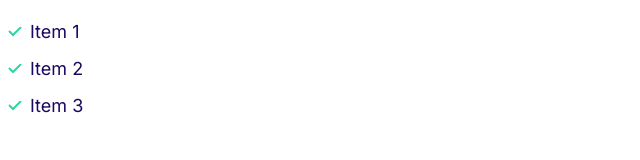
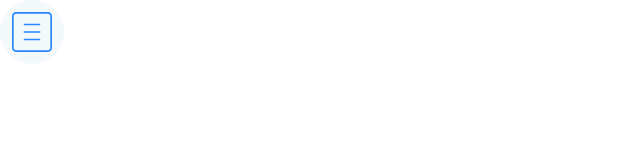
Before and after one commit to abxm2/cloudify, a plain HTML site: page index.html in a window 1280 px wide. Shown: the whole page, without its empty margins (0-640 px from the left). Drawn offline with nearby package versions, Linux system fonts and the light colour scheme.

Commit message:
Build icon components.

```diff
--- a/css/style.css
+++ b/css/style.css
@@ -151,3 +151,24 @@ a {
     padding-left: 0;
   }
 }
+
+/* Icons */
+
+.icon {
+  width: 40px;
+  height: 40px;
+}
+
+.icon--primary {
+  fill: var(--color-primary);
+}
+
+.icon-container {
+  background: #f3f9fa;
+  width: 64px;
+  height: 64px;
+  border-radius: 100%;
+  display: inline-flex;
+  justify-content: center;
+  align-items: center;
+}
--- a/index.html
+++ b/index.html
@@ -22,10 +22,10 @@
     <link rel="stylesheet" href="css/style.css" />
   </head>
   <body>
-    <ul class="list list--tick">
-      <li class="list__item">Item 1</li>
-      <li class="list__item">Item 2</li>
-      <li class="list__item">Item 3</li>
-    </ul>
+    <span class="icon-container">
+        <svg class="icon icon--primary">
+          <use xlink:href="images/sprite.svg#menu"></use>
+        </svg>
+    </span>
   </body>
 </html>
```
Also changed, not shown: components/icon.html (added, +5 -0 lines), images/sprite.svg (added).
